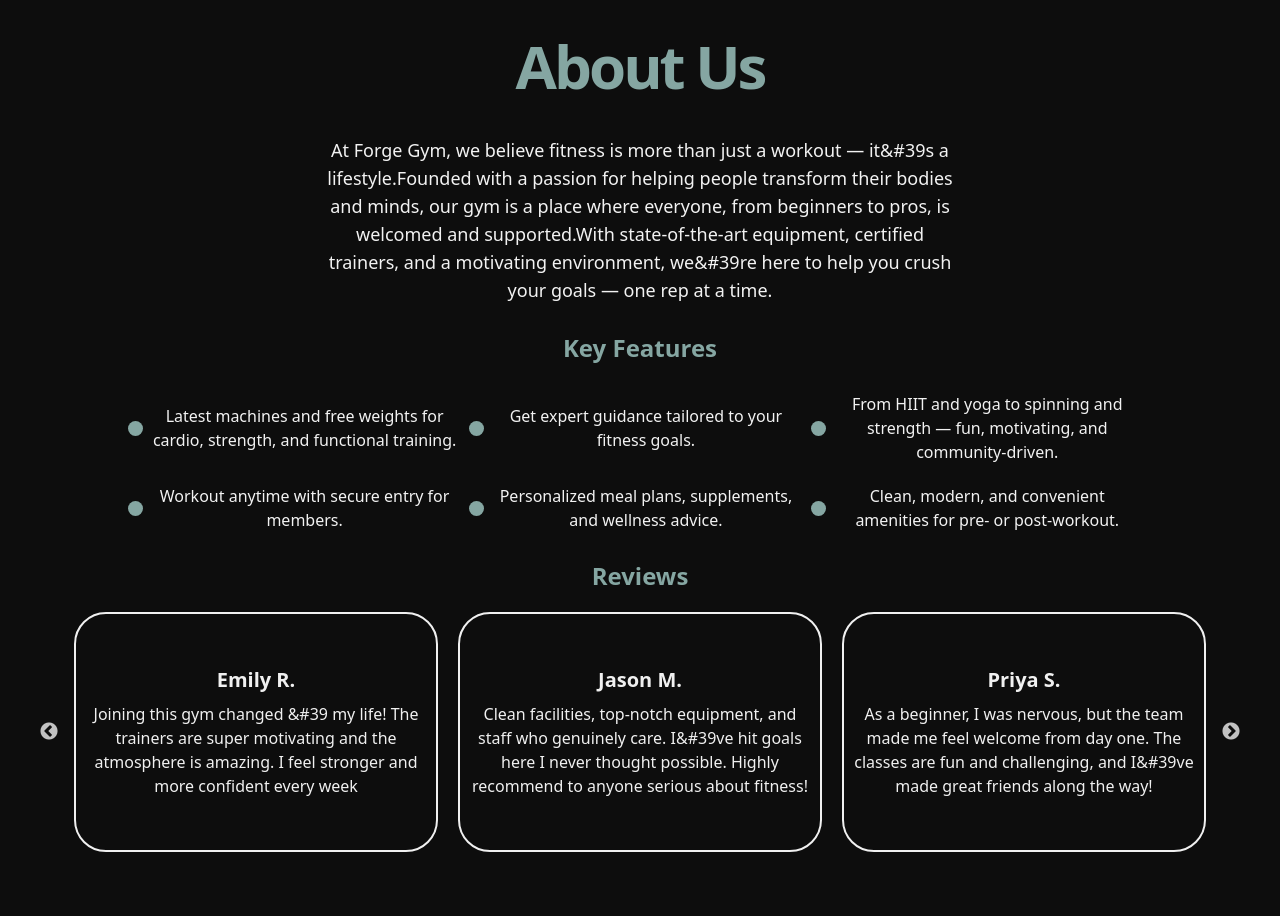
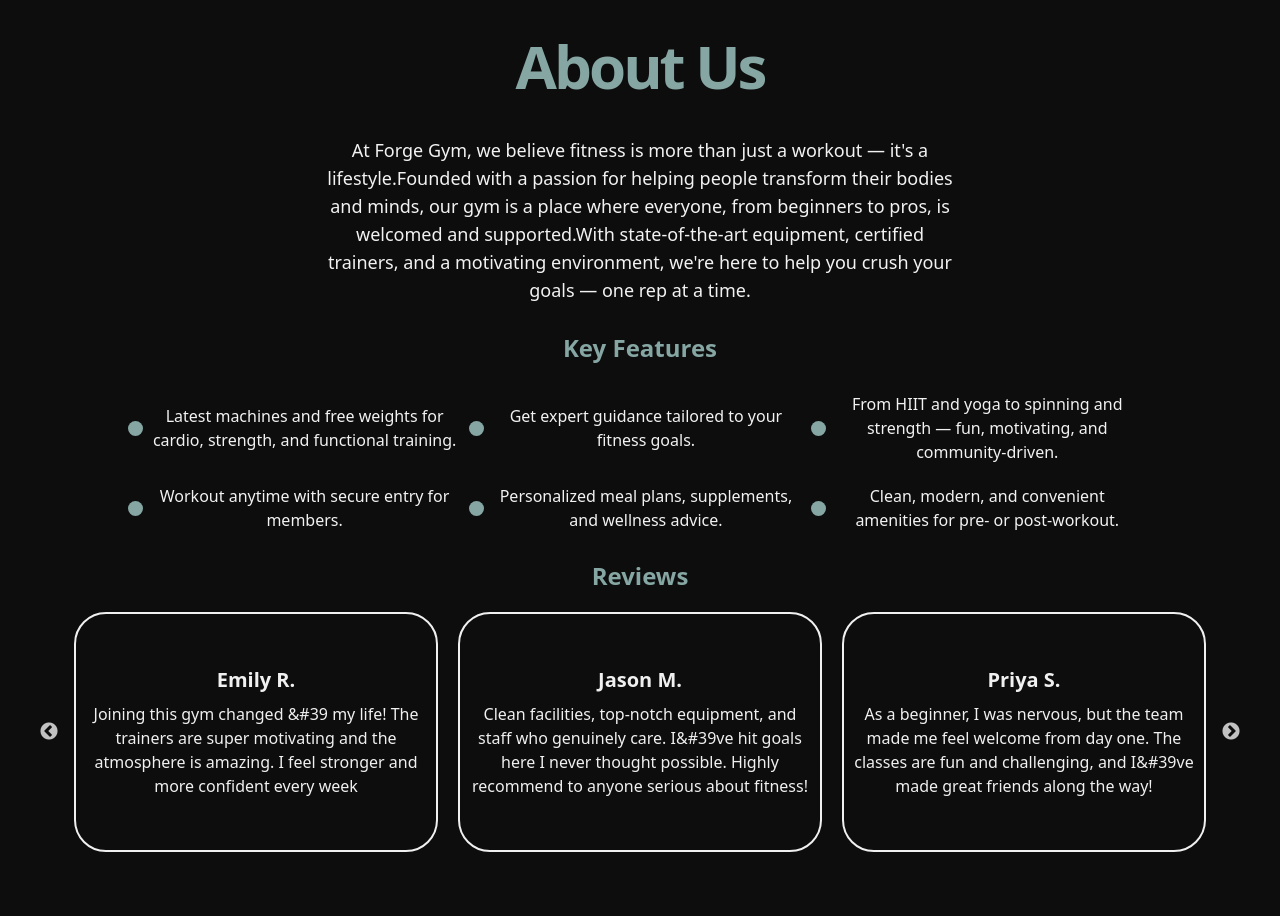
Before and after one commit to adeelahmed09/gymapp, a Next.js app: page / in a window 1280 px wide. Shown: the part 860-1776 px from the top of the page. Built offline with nearby package versions, Linux system fonts and the light colour scheme.

Commit message:
Fix text formatting issue in About Us component

```diff
--- a/src/app/components/AboutUs.js
+++ b/src/app/components/AboutUs.js
@@ -9,7 +9,7 @@
         <div className="w-full flex  gap-5 py- flex-col items-center bg-[#0D0D0D]">
             <h1 className="text-[#85A6A2] w-full text-6xl font-bold tracking-tighter text-center pt-[12vh]">About Us</h1>
             <p className="sm:w-[50vw] w-[90%] text-center mt-5 text-lg text-[#F2F2F2]">
-                {"At Forge Gym, we believe fitness is more than just a workout — it&#39s a lifestyle.Founded with a passion for helping people transform their bodies and minds, our gym is a place where everyone, from beginners to  pros, is welcomed and supported.With state-of-the-art equipment, certified trainers, and a motivating environment, we&#39re here to help you crush your goals — one rep at a time."}
+                {"At Forge Gym, we believe fitness is more than just a workout — it's a lifestyle.Founded with a passion for helping people transform their bodies and minds, our gym is a place where everyone, from beginners to  pros, is welcomed and supported.With state-of-the-art equipment, certified trainers, and a motivating environment, we're here to help you crush your goals — one rep at a time."}
             </p>
             <h1 className="mt-2 text-2xl text-[#85A6A2] font-semibold">
                 Key Features
```
